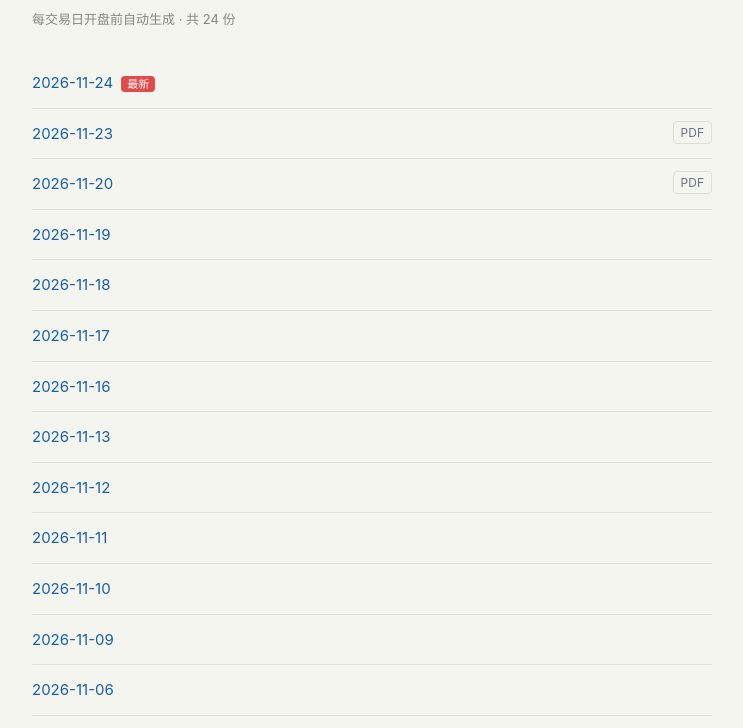
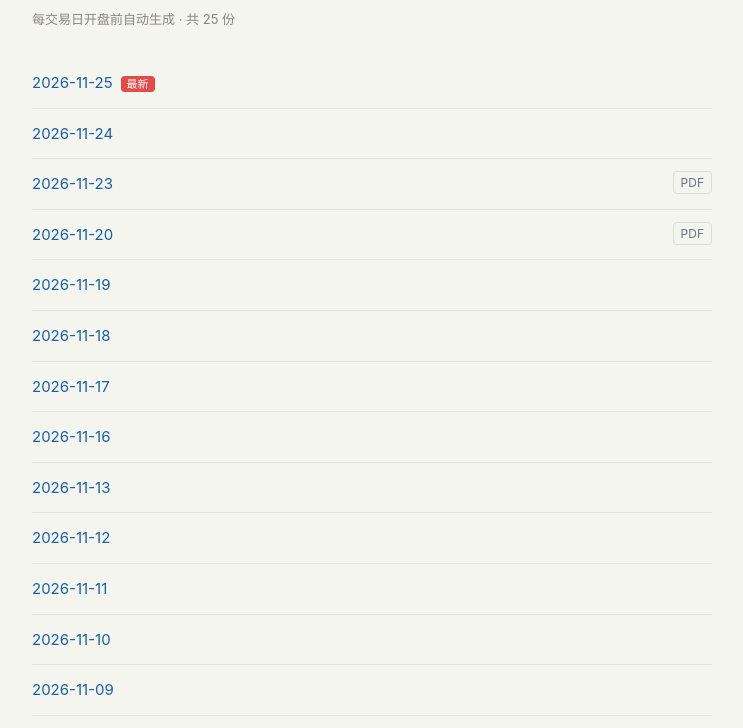
Before and after one commit to suda919/suda919-a-stock-daily-review, a plain HTML site: page premarket/index.html in a window 1280 px wide. Shown: the part 72-800 px from the top of the page, without its empty margins (268-1011 px from the left). Drawn offline with Linux system fonts and the light colour scheme.

Commit message:
update premarket index for 2026-11-25

```diff
--- a/premarket/index.html
+++ b/premarket/index.html
@@ -24,9 +24,10 @@
 <body>
 <div class="container">
   <h1>A股盘前简报</h1>
-  <div class="meta">每交易日开盘前自动生成 · 共 24 份</div>
+  <div class="meta">每交易日开盘前自动生成 · 共 25 份</div>
   <ul>
-    <li><a href="2026-11-24.html">2026-11-24</a><span class="new">最新</span></li>
+    <li><a href="2026-11-25.html">2026-11-25</a><span class="new">最新</span></li>
+    <li><a href="2026-11-24.html">2026-11-24</a></li>
     <li><a class="pdf" href="2026-11-23.pdf">PDF</a><a href="2026-11-23.html">2026-11-23</a></li>
     <li><a class="pdf" href="2026-11-20.pdf">PDF</a><a href="2026-11-20.html">2026-11-20</a></li>
     <li><a href="2026-11-19.html">2026-11-19</a></li>
```
